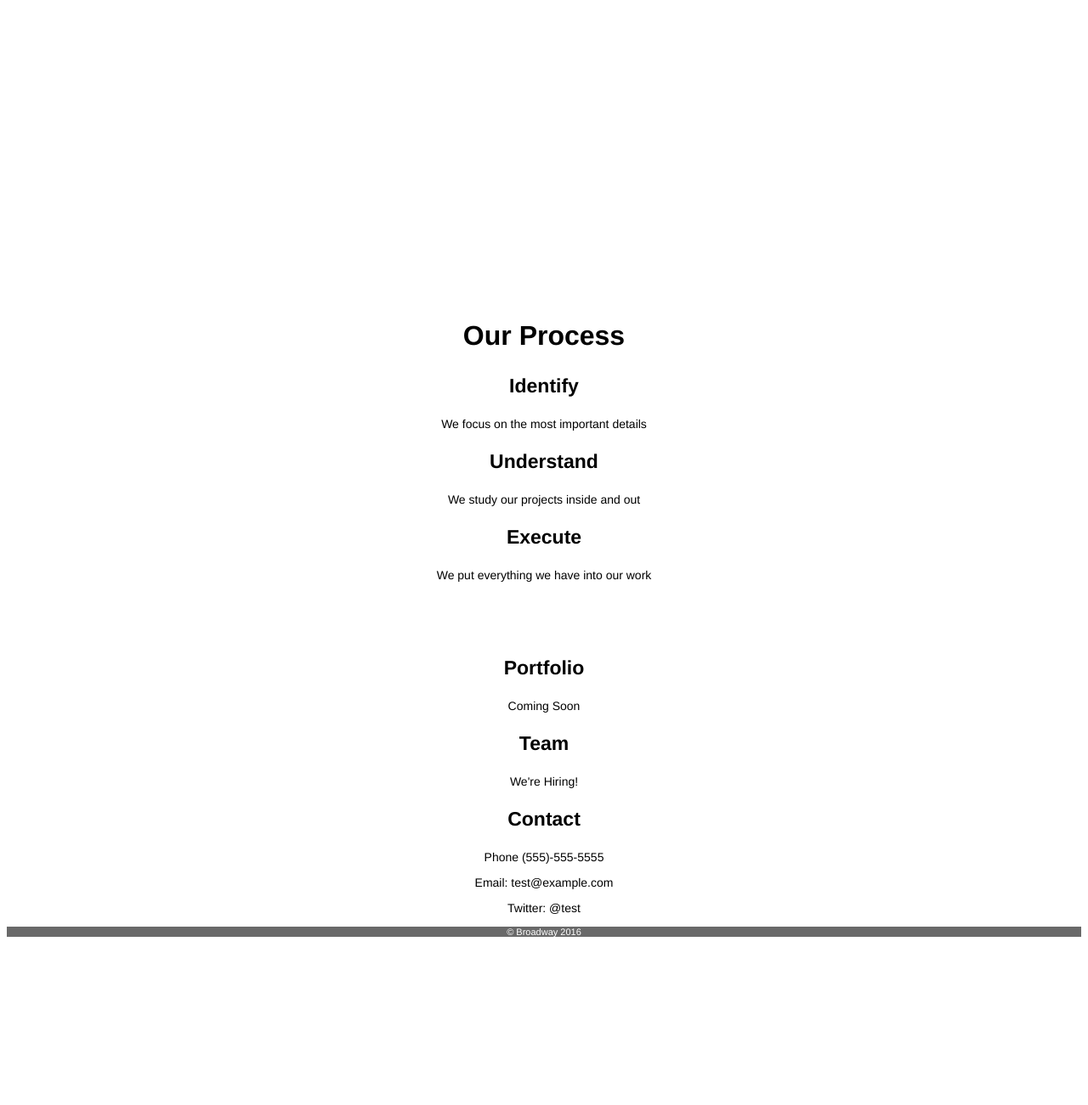
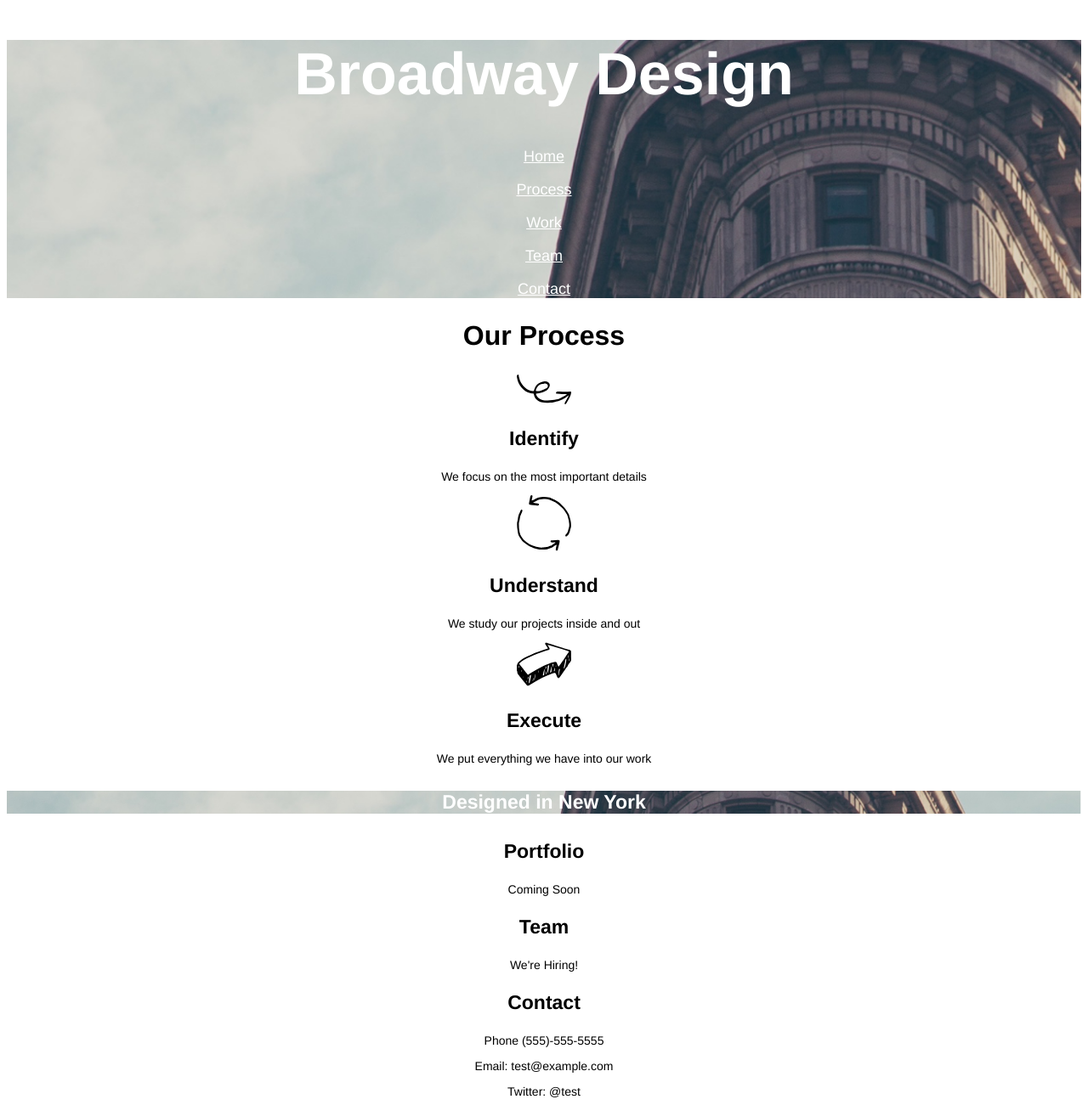
Before and after one commit to mmccavana/broadway, a plain HTML site: page index.html in a window 1280 px wide. Shown: the top 1301 px of the page at 85% size. Drawn offline with Linux system fonts and the light colour scheme.

Commit message:
updated styles of images/banners

```diff
--- a/index.html
+++ b/index.html
@@ -6,20 +6,32 @@
     <title>Broadway Design</title>
   </head>
   <body>
+    <div class="banner">
       <h1>Broadway Design</h1>
+      <nav>
         <p class="link">Home</p>
         <p class="link">Process</p>
         <p class="link">Work</p>
         <p class="link">Team</p>
         <p class="link">Contact</p>
+      </nav>
+    </div>
+    <div>
       <h2>Our Process</h2>
+      <img src="resources/images/identify.svg">
       <h3>Identify</h3>
       <p>We focus on the most important details</p>
+      <img src="resources/images/understand.svg">
       <h3>Understand</h3>
       <p>We study our projects inside and out</p>
+      <img src="resources/images/execute.svg">
       <h3>Execute</h3>
       <p>We put everything we have into our work</p>
+    </div>
+    <div class="banner">
       <h4>Designed in New York</h4>
+    </div>
+    <div>
       <h3>Portfolio</h3>
       <p>Coming Soon</p>
       <h3>Team</h3>
@@ -28,6 +40,7 @@
       <p>Phone (555)-555-5555</p>
       <p>Email: test@example.com</p>
       <p>Twitter: @test</p>
+    </div>
     <div>
       <p class="disclaimer">© Broadway 2016</span></p>
       <p class="link">Home</p>
--- a/resources/css/style.css
+++ b/resources/css/style.css
@@ -23,6 +23,11 @@ h4 {
 p {
   font-size: 14px;
 }
+.banner {
+  background-image: url("../images/the-flatiron-building.png");
+  background-size:cover;
+  background-position: center;
+}
 .link {
   font-size: 18px;
   color: white;
@@ -32,4 +37,5 @@ p {
   font-size: 11px;
   color: white;
   background-color: dimgray;
+  text-align: left;
 }
```
Lines whose indentation alone changed are shown as unchanged.
